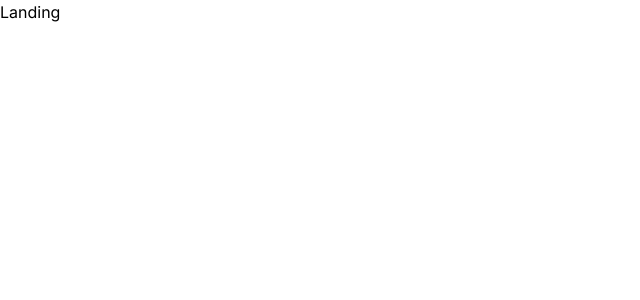
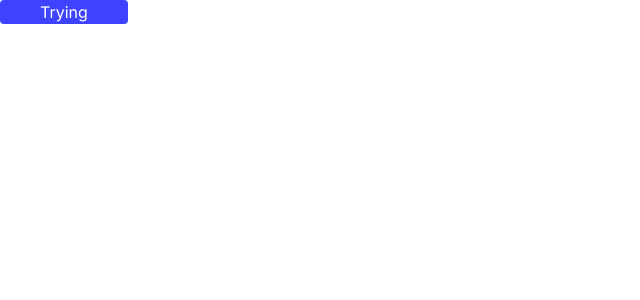
Before and after one commit to Derrick99234/famsup, a React (Create React App) app in the folder Frontend/: page / in a window 1280 px wide. Shown: the top 300 px of the page, without its empty margins (0-640 px from the left). Built offline with nearby package versions, Linux system fonts and the light colour scheme.

Commit message:
Created a button component

```diff
--- /dev/null
+++ b/Frontend/src/components/Button/Button.js
@@ -0,0 +1,15 @@
+import React from 'react'
+
+function Button({ text, height, width, className }) {
+  return (
+    <button
+    className={`rounded bg-[#3F43FD] ${className}`}
+    style={{ height: height, width: width }}>
+      {text}
+    </button>
+  )
+}
+
+
+
+export default Button
--- a/Frontend/src/pages/Landing/Landing.jsx
+++ b/Frontend/src/pages/Landing/Landing.jsx
@@ -1,8 +1,12 @@
 import React from 'react'
+import Button from '../../components/Button/Button'
 
 function Landing() {
   return (
-    <div>Landing</div>
+    <Button
+    text="Trying"
+    className="text-white px-[40px] py"
+    />
   )
 }
 
```
